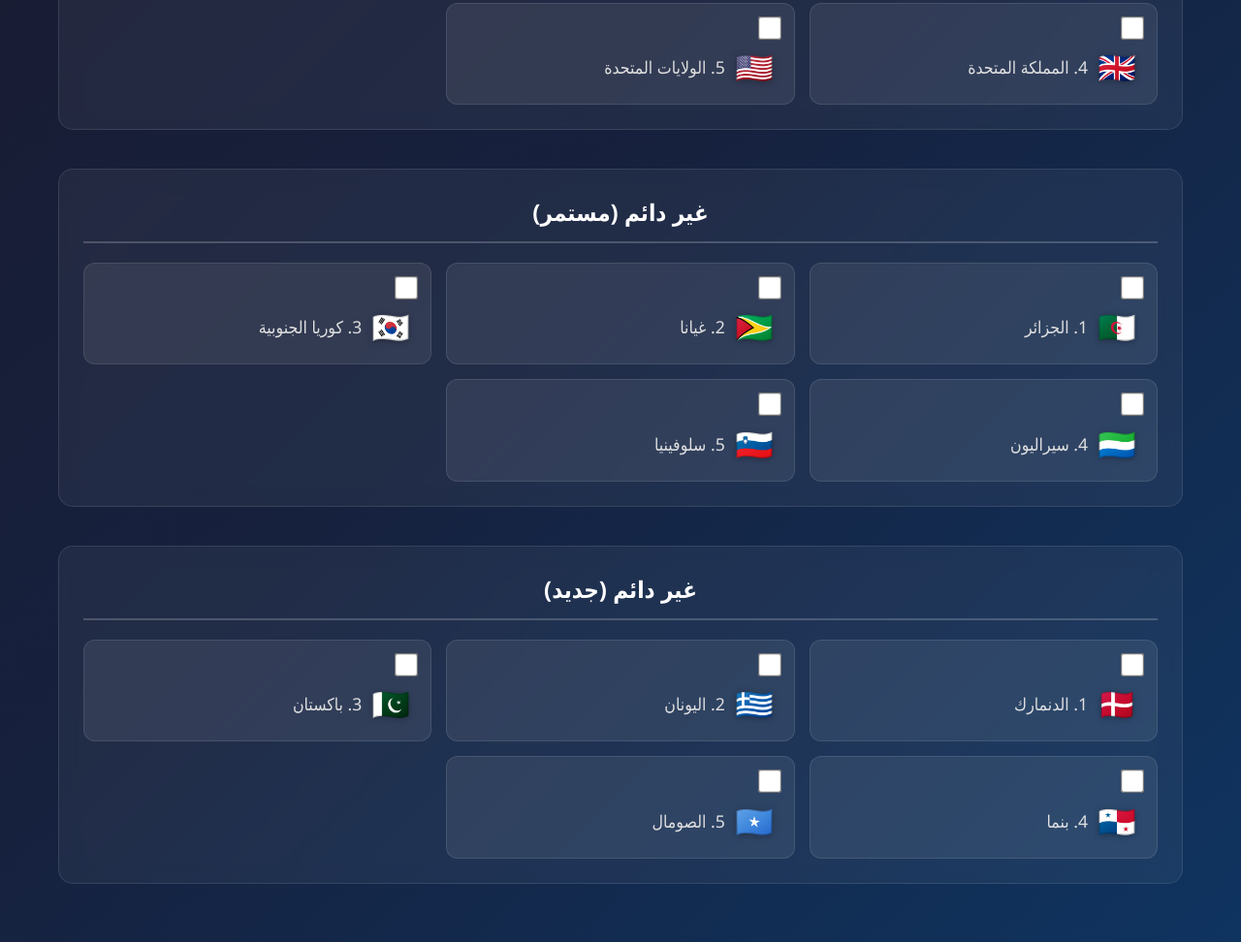
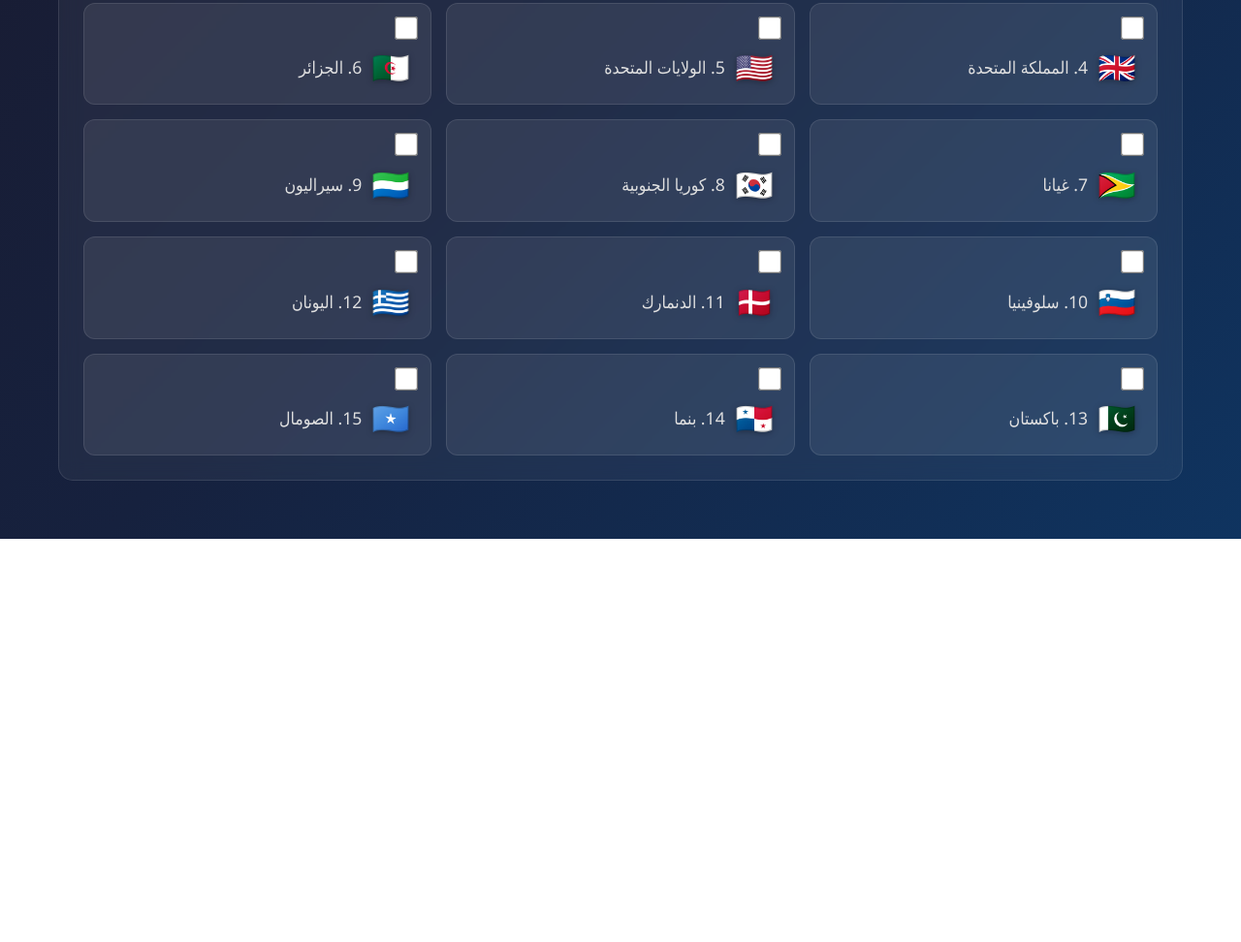
Before and after one commit to basilalshukaili/country, a plain HTML site: page security_council.html in a window 1280 px wide. Shown: the part 516-1488 px from the top of the page at 97% size. After the commit the page ends 1072 px from the top, so only its background shows below. Drawn offline with Linux system fonts and the light colour scheme.

Commit message:
Update security_council.html

```diff
--- a/security_council.html
+++ b/security_council.html
@@ -21,8 +21,8 @@
 
         <main>
             <div class="region-section">
-                <h2>الأعضاء الدائمون</h2>
-                <div class="countries-grid" id="permanent-members">
+                <h2>الدول الأعضاء (15 دولة)</h2>
+                <div class="countries-grid" id="security">
                     <div class="country-item">
                         <input type="checkbox" id="sc_china" value="الصين" data-flag="🇨🇳" data-index="1">
                         <label for="sc_china"><span class="flag">🇨🇳</span> 1. الصين</label>
@@ -43,57 +43,45 @@
                         <input type="checkbox" id="sc_usa" value="الولايات المتحدة" data-flag="🇺🇸" data-index="5">
                         <label for="sc_usa"><span class="flag">🇺🇸</span> 5. الولايات المتحدة</label>
                     </div>
-                </div>
-            </div>
-
-            <div class="region-section">
-                <h2>غير دائم (مستمر)</h2>
-                <div class="countries-grid" id="non-permanent-continuing">
                     <div class="country-item">
-                        <input type="checkbox" id="sc_algeria" value="الجزائر" data-flag="🇩🇿" data-index="1">
-                        <label for="sc_algeria"><span class="flag">🇩🇿</span> 1. الجزائر</label>
+                        <input type="checkbox" id="sc_algeria" value="الجزائر" data-flag="🇩🇿" data-index="6">
+                        <label for="sc_algeria"><span class="flag">🇩🇿</span> 6. الجزائر</label>
                     </div>
                     <div class="country-item">
-                        <input type="checkbox" id="sc_guyana" value="غيانا" data-flag="🇬🇾" data-index="2">
-                        <label for="sc_guyana"><span class="flag">🇬🇾</span> 2. غيانا</label>
+                        <input type="checkbox" id="sc_guyana" value="غيانا" data-flag="🇬🇾" data-index="7">
+                        <label for="sc_guyana"><span class="flag">🇬🇾</span> 7. غيانا</label>
                     </div>
                     <div class="country-item">
-                        <input type="checkbox" id="sc_south_korea" value="كوريا الجنوبية" data-flag="🇰🇷" data-index="3">
-                        <label for="sc_south_korea"><span class="flag">🇰🇷</span> 3. كوريا الجنوبية</label>
+                        <input type="checkbox" id="sc_south_korea" value="كوريا الجنوبية" data-flag="🇰🇷" data-index="8">
+                        <label for="sc_south_korea"><span class="flag">🇰🇷</span> 8. كوريا الجنوبية</label>
                     </div>
                     <div class="country-item">
-                        <input type="checkbox" id="sc_sierra_leone" value="سيراليون" data-flag="🇸🇱" data-index="4">
-                        <label for="sc_sierra_leone"><span class="flag">🇸🇱</span> 4. سيراليون</label>
+                        <input type="checkbox" id="sc_sierra_leone" value="سيراليون" data-flag="🇸🇱" data-index="9">
+                        <label for="sc_sierra_leone"><span class="flag">🇸🇱</span> 9. سيراليون</label>
                     </div>
                     <div class="country-item">
-                        <input type="checkbox" id="sc_slovenia" value="سلوفينيا" data-flag="🇸🇮" data-index="5">
-                        <label for="sc_slovenia"><span class="flag">🇸🇮</span> 5. سلوفينيا</label>
-                    </div>
-                </div>
-            </div>
-
-            <div class="region-section">
-                <h2>غير دائم (جديد)</h2>
-                <div class="countries-grid" id="non-permanent-new">
-                    <div class="country-item">
-                        <input type="checkbox" id="sc_denmark" value="الدنمارك" data-flag="🇩🇰" data-index="1">
-                        <label for="sc_denmark"><span class="flag">🇩🇰</span> 1. الدنمارك</label>
+                        <input type="checkbox" id="sc_slovenia" value="سلوفينيا" data-flag="🇸🇮" data-index="10">
+                        <label for="sc_slovenia"><span class="flag">🇸🇮</span> 10. سلوفينيا</label>
                     </div>
                     <div class="country-item">
-                        <input type="checkbox" id="sc_greece" value="اليونان" data-flag="🇬🇷" data-index="2">
-                        <label for="sc_greece"><span class="flag">🇬🇷</span> 2. اليونان</label>
+                        <input type="checkbox" id="sc_denmark" value="الدنمارك" data-flag="🇩🇰" data-index="11">
+                        <label for="sc_denmark"><span class="flag">🇩🇰</span> 11. الدنمارك</label>
                     </div>
                     <div class="country-item">
-                        <input type="checkbox" id="sc_pakistan" value="باكستان" data-flag="🇵🇰" data-index="3">
-                        <label for="sc_pakistan"><span class="flag">🇵🇰</span> 3. باكستان</label>
+                        <input type="checkbox" id="sc_greece" value="اليونان" data-flag="🇬🇷" data-index="12">
+                        <label for="sc_greece"><span class="flag">🇬🇷</span> 12. اليونان</label>
                     </div>
                     <div class="country-item">
-                        <input type="checkbox" id="sc_panama" value="بنما" data-flag="🇵🇦" data-index="4">
-                        <label for="sc_panama"><span class="flag">🇵🇦</span> 4. بنما</label>
+                        <input type="checkbox" id="sc_pakistan" value="باكستان" data-flag="🇵🇰" data-index="13">
+                        <label for="sc_pakistan"><span class="flag">🇵🇰</span> 13. باكستان</label>
                     </div>
                     <div class="country-item">
-                        <input type="checkbox" id="sc_somalia" value="الصومال" data-flag="🇸🇴" data-index="5">
-                        <label for="sc_somalia"><span class="flag">🇸🇴</span> 5. الصومال</label>
+                        <input type="checkbox" id="sc_panama" value="بنما" data-flag="🇵🇦" data-index="14">
+                        <label for="sc_panama"><span class="flag">🇵🇦</span> 14. بنما</label>
+                    </div>
+                    <div class="country-item">
+                        <input type="checkbox" id="sc_somalia" value="الصومال" data-flag="🇸🇴" data-index="15">
+                        <label for="sc_somalia"><span class="flag">🇸🇴</span> 15. الصومال</label>
                     </div>
                 </div>
             </div>
```
